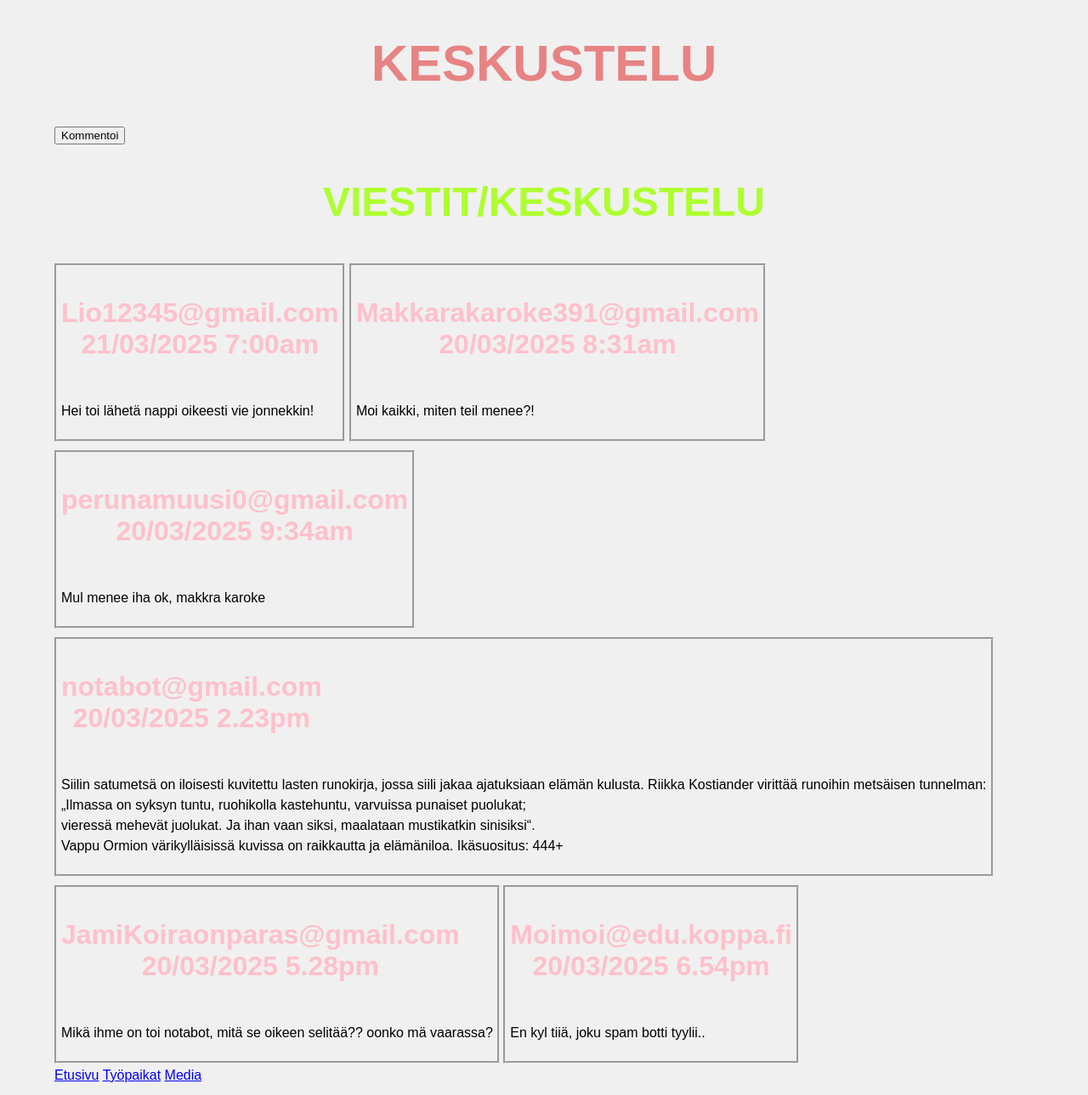
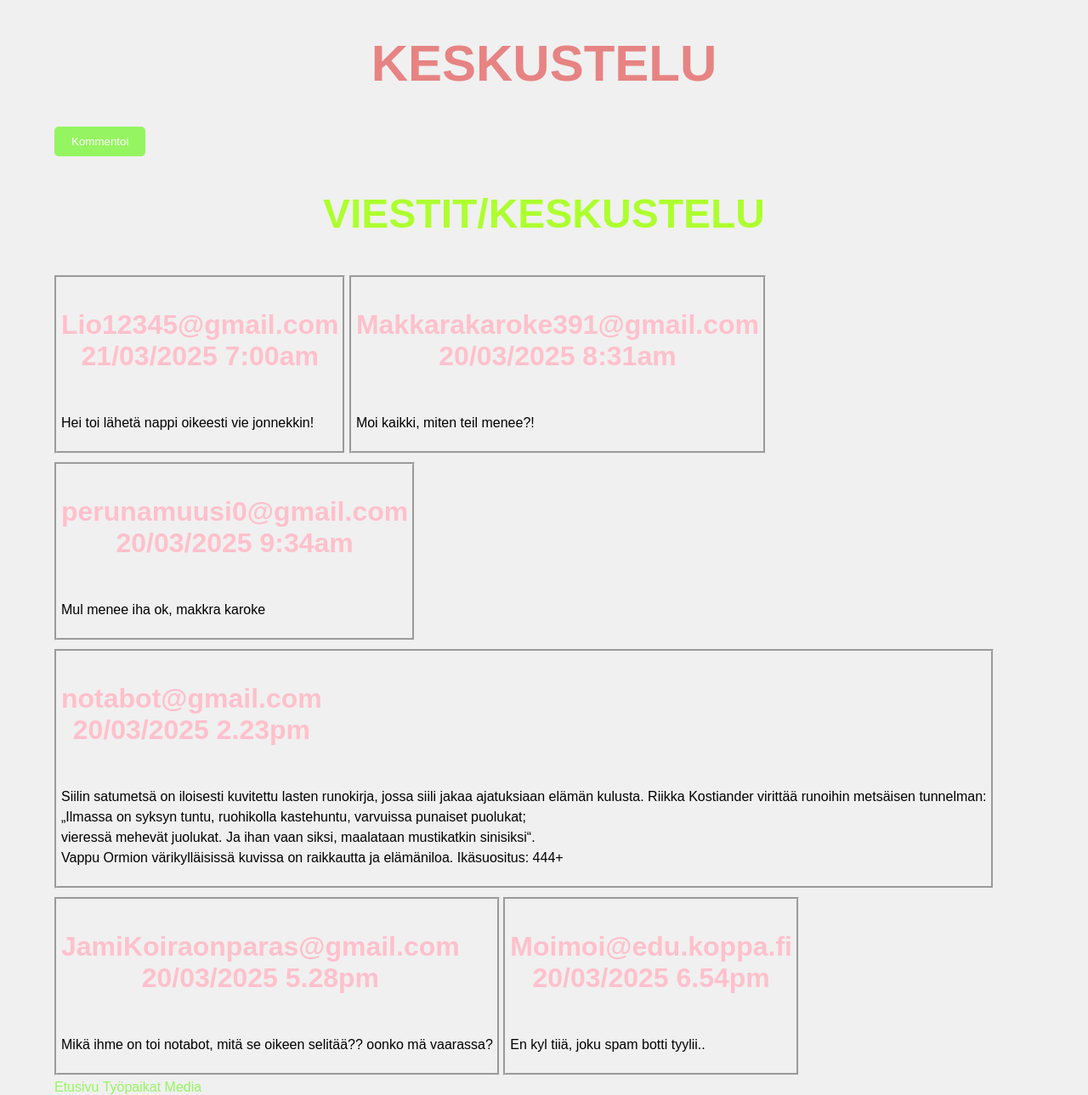
Before and after one commit to Flafiee/kurssiprojekti, a plain HTML site: page portfolio/Lomake.html in a window 1280 px wide. Shown: the whole page at 85% size. Drawn offline with Linux system fonts and the light colour scheme.

Commit message:
teht10style

```diff
--- a/style.css
+++ b/style.css
@@ -55,3 +55,32 @@ section {
     padding: 10px;
     margin: 10px 0;
 }
+
+a {
+    color: #95f561;
+    text-decoration: none;
+}
+
+
+a:hover {
+    color: #4deb62;
+}
+
+
+a:visited {
+    color: #7a7a7a; /
+}
+
+button {
+    background-color: #95f561;
+    color: #ffffff;
+    border: none;
+    padding: 10px 20px;
+    border-radius: 5px;
+    cursor: pointer;
+}
+
+
+button:hover {
+    background-color: #4deb62;
+}
```
